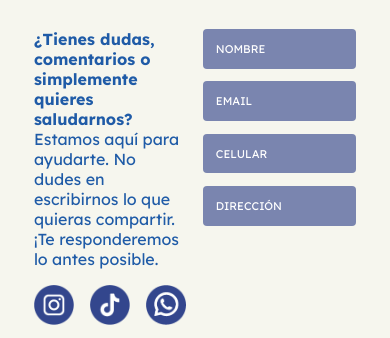
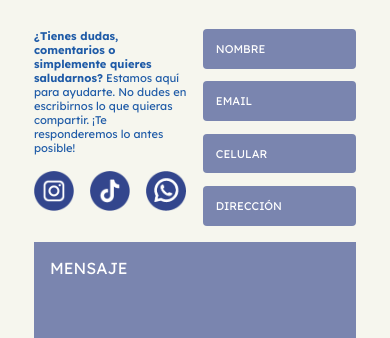
Before and after one commit to arieldiazdev28/metztil-web-page, a plain HTML site: page contacto.html in a window 390 px wide. Shown: the part 223-561 px from the top of the page. Drawn offline with Linux system fonts and the light colour scheme.

Commit message:
Actualización final del prototipo

```diff
--- a/contacto.html
+++ b/contacto.html
@@ -68,9 +68,9 @@
             <div class="contacto">
                 <div class="mensaje-social">
                     <div>
-                        <strong>¿Tienes dudas, comentarios o simplemente quieres saludarnos?</strong>
-                        <p>Estamos aquí para ayudarte. No dudes en escribirnos lo que quieras compartir. ¡Te
-                            responderemos lo antes posible.</p>
+                        <p><strong>¿Tienes dudas, comentarios o simplemente quieres saludarnos?</strong>
+                        Estamos aquí para ayudarte. No dudes en escribirnos lo que quieras compartir. ¡Te
+                            responderemos lo antes posible!</p>
                     </div>
                     <div class="redes">
                         <img src="img/logo_instagram.png" alt="Instagram">
--- a/css/contacto.css
+++ b/css/contacto.css
@@ -181,6 +181,9 @@ main {
         grid-row: 1;
     }
 
+    .mensaje-social div {
+        font-size: 0.7rem;
+    }
     .responsive-campos {
         grid-column: 2 / 3;
         grid-row: 1;
```
